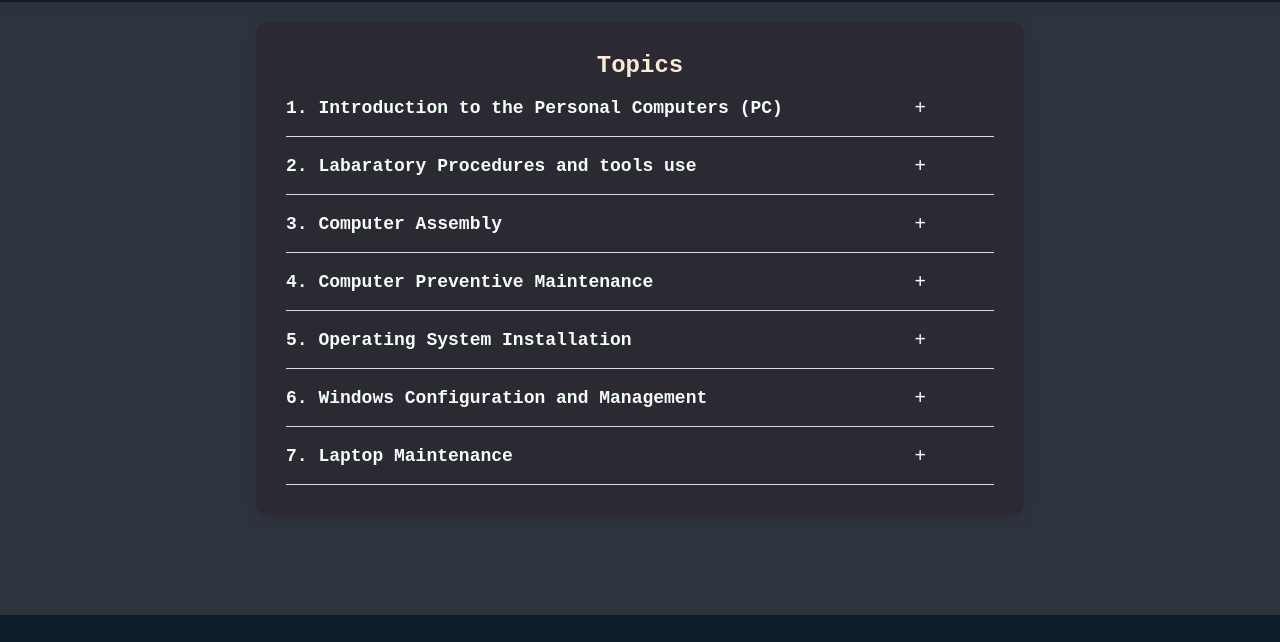
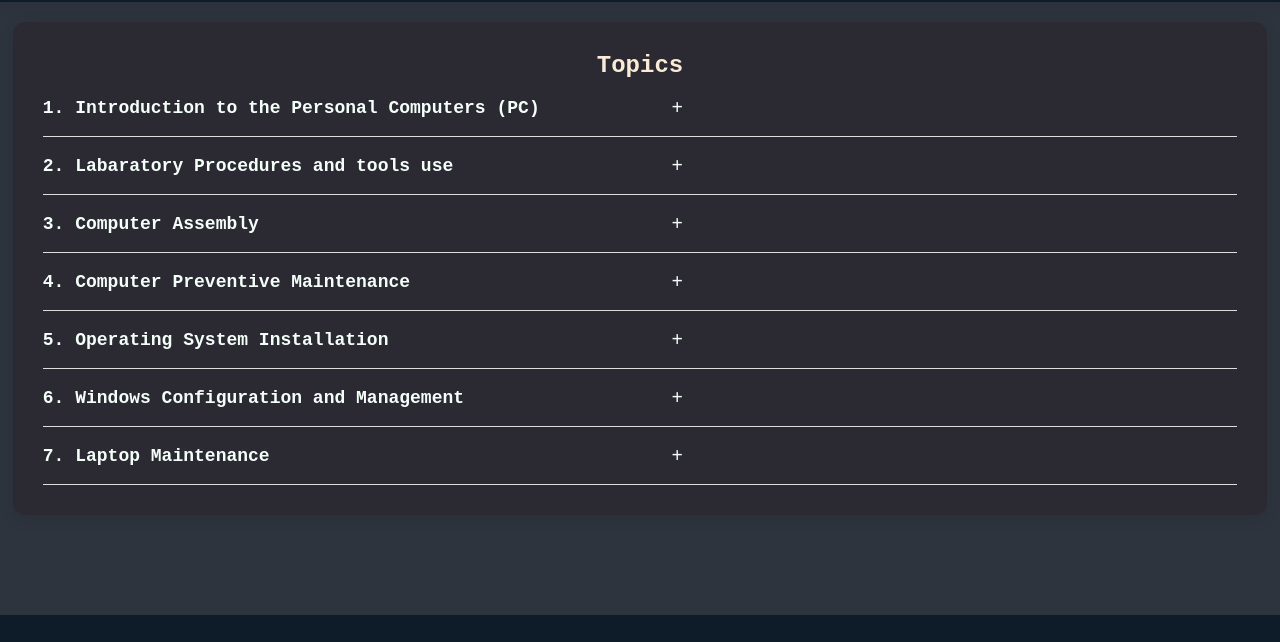
Before and after one commit to eviug/stuNotes, a plain HTML site: page index.html in a window 1280 px wide. Shown: the part 98-740 px from the top of the page. Drawn offline with Linux system fonts and the light colour scheme.

Commit message:
Update style.css

```diff
--- a/style.css
+++ b/style.css
@@ -476,7 +476,7 @@
 }
 
 .topic-container {
-    width: 60vw;
+    width: 98%;
     font-family: Arial, sans-serif;
     background-color:#2b2a33;
     padding: 30px;
```
